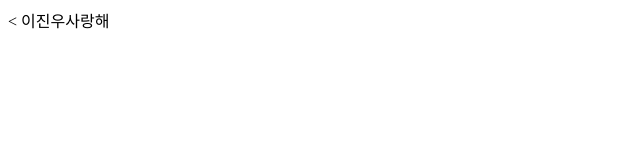
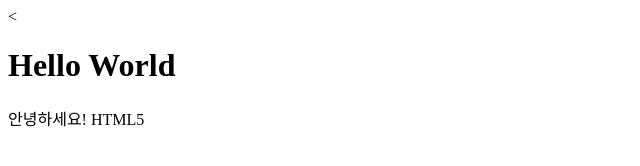
Before and after one commit to Sujin530/test, a plain HTML site: page html/exam.html in a window 1280 px wide. Shown: the whole page, without its empty margins (0-640 px from the left). Drawn offline with Linux system fonts and the light colour scheme.

Commit message:
h1 / p Test

```diff
--- a/html/exam.html
+++ b/html/exam.html
@@ -5,6 +5,7 @@
     <title></title>
   </head>
   <body>
-    이진우사랑해
+    <h1>Hello World</h1>
+    <p>안녕하세요! HTML5 </p>
   </body>
 </html>
```
